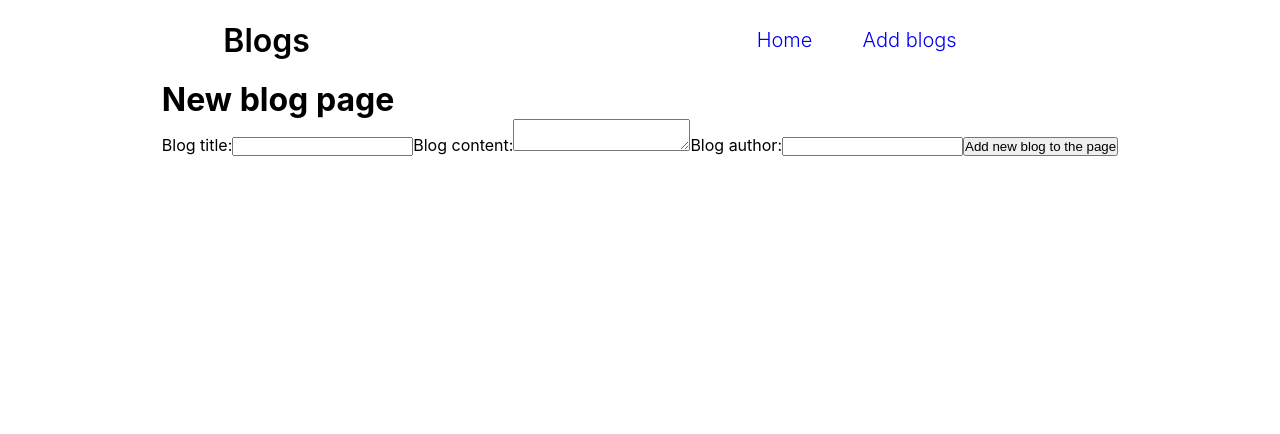
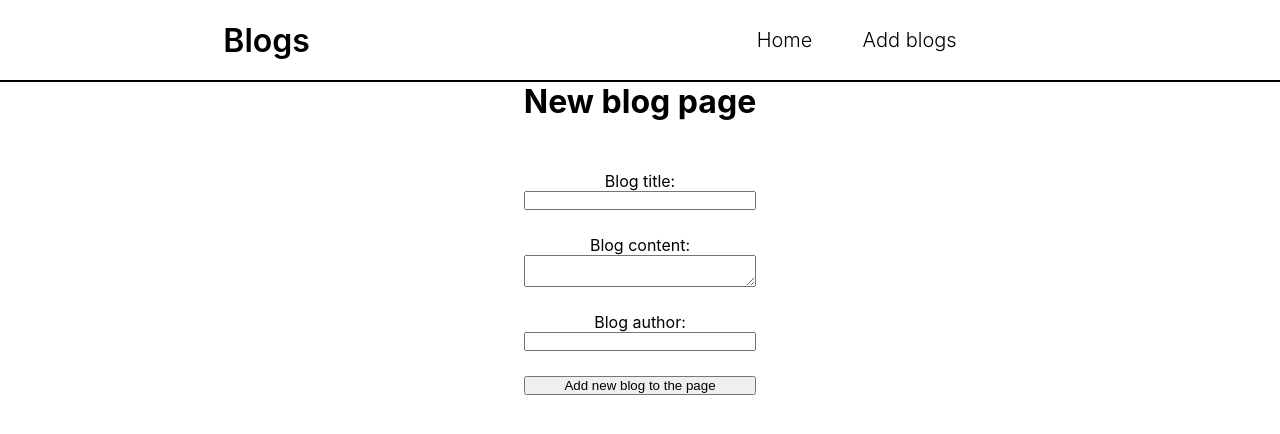
Before and after one commit to robertvalcsak/Blog-portfolio, a React (Create React App) app in the folder blog-portfolio/: page /create in a window 1280 px wide. Shown: the top 434 px of the page. Built offline with nearby package versions, Linux system fonts and the light colour scheme.

Commit message:
some changes in css added

```diff
--- a/blog-portfolio/package.json
+++ b/blog-portfolio/package.json
@@ -5,6 +5,7 @@
   "dependencies": {
     "@emotion/react": "^11.10.6",
     "@emotion/styled": "^11.10.6",
+    "@mui/icons-material": "^5.11.11",
     "@mui/material": "^5.11.10",
     "@testing-library/jest-dom": "^5.16.5",
     "@testing-library/react": "^13.4.0",
--- a/blog-portfolio/src/App.css
+++ b/blog-portfolio/src/App.css
@@ -9,6 +9,7 @@
     height: 80px;
     justify-content: space-around;
     align-items: center;
+    border-bottom: 2px solid black;
 }
 
 .nav h1 {
@@ -25,12 +26,15 @@
     font-weight: 300;
 }
 
+.navLinks a {
+    color: black;
+}
+
 .content-list {
     display: flex;
     max-width: 1000px;
     width: 100%;
     margin: auto;
-    height: 100vh;
     justify-content: center;
 }
 
@@ -41,4 +45,89 @@
 .navLinks a:hover {
     background-color: royalblue;
     color: whitesmoke;
+
+    animation: rotation 1s linear;
 }
+
+@keyframes rotation {
+    from {
+        transform: rotate(0deg);
+    }
+    to{
+        transform: rotate(360deg);
+    }
+}
+
+.add-blog {
+    display: flex;
+    flex-direction: column;
+    margin: auto;
+    width: 100%;
+}
+
+.create h1 {
+    text-align: center;
+}
+
+form {
+    display: flex;
+    flex-direction: column;
+    margin-top: 50px;
+}
+
+form label {
+    text-align: center;
+}
+
+form input {
+    margin-bottom: 25px;
+}
+
+form textarea {
+    margin-bottom: 25px;
+    min-width: 228px;
+    max-width: 300px;
+}
+
+.content h2 {
+    text-align: center;
+    color: black;
+}
+
+.content p {
+    text-align: center;
+    color: black;
+}
+
+.content:hover {
+    font-size: 40px;
+}
+
+.whole-blog article {
+    display: flex;
+    flex-direction: column;
+    justify-content: center;
+    align-items: center;
+}
+
+.whole-blog article h1 {
+    margin-bottom: 25px;
+}
+
+.whole-blog article p {
+    margin-bottom: 25px;
+}
+
+.whole-blog article h3 {
+    margin-bottom: 25px;
+}
+
+.MuiButton {
+    color: black;
+}
+
+.MuiButton:hover {
+    background-color: black;
+    color: red;
+    border-radius: 5px;
+}
--- a/blog-portfolio/src/components/Blogs.jsx
+++ b/blog-portfolio/src/components/Blogs.jsx
@@ -7,7 +7,7 @@ function Blogs({ blogs }) {
     <div className='blogs'>
       {blogs.map((blog) => (
         <div className="content" key={blog.id}>
-          <Link to={`/blogs/${blog.id}`}>
+          <Link to={`/blogs/${blog.id}`} style={{textDecoration: "none", borderRadius: "5px"}}>
             <h2>{blog.title}</h2>
             <p>Written by {blog.author}</p>
           </Link>
--- a/blog-portfolio/src/components/Navbar.jsx
+++ b/blog-portfolio/src/components/Navbar.jsx
@@ -1,13 +1,13 @@
 import React from "react";
- import {Link} from "react-router-dom";
+import { Link } from "react-router-dom";
 
 function Navbar() {
   return (
     <div className="nav">
       <h1>Blogs</h1>
       <div className="navLinks">
-        <Link to="/" style={{textDecoration : "none", borderRadius : "5px"}}>Home</Link>
-        <Link to="/create" style={{textDecoration : "none", borderRadius : "5px"}}>Add blogs</Link>
+        <Link to="/" style={{ textDecoration: "none", borderRadius: "5px" }}>Home</Link>
+        <Link to="/create" style={{ textDecoration: "none", borderRadius: "5px" }}>Add blogs</Link>
       </div>
     </div>
   );
--- a/blog-portfolio/src/components/Wholeblog.jsx
+++ b/blog-portfolio/src/components/Wholeblog.jsx
@@ -2,6 +2,8 @@ import { CircularProgress } from '@mui/material';
 import React from 'react'
 import { useParams, useNavigate } from "react-router-dom"
 import useFetch from '../FetchHook';
+import IconButton from '@mui/material/IconButton';
+import DeleteIcon from '@mui/icons-material/Delete';
 
 function Wholeblog() {
 
@@ -24,7 +26,9 @@ function Wholeblog() {
           <h1>{blogs.title}</h1>
           <p>{blogs.content}</p>
           <h3>{blogs.author}</h3>
-          <button onClick={handleClick}>Delete blog</button>
+          <IconButton aria-label="delete" size="large">
+            <DeleteIcon onClick={handleClick} fontSize="inherit" className="MuiButton" />
+          </IconButton>
         </article>
       )}
     </div>
```
Also changed, not shown: 1 other file (tests, documents, lock files or other folders).
